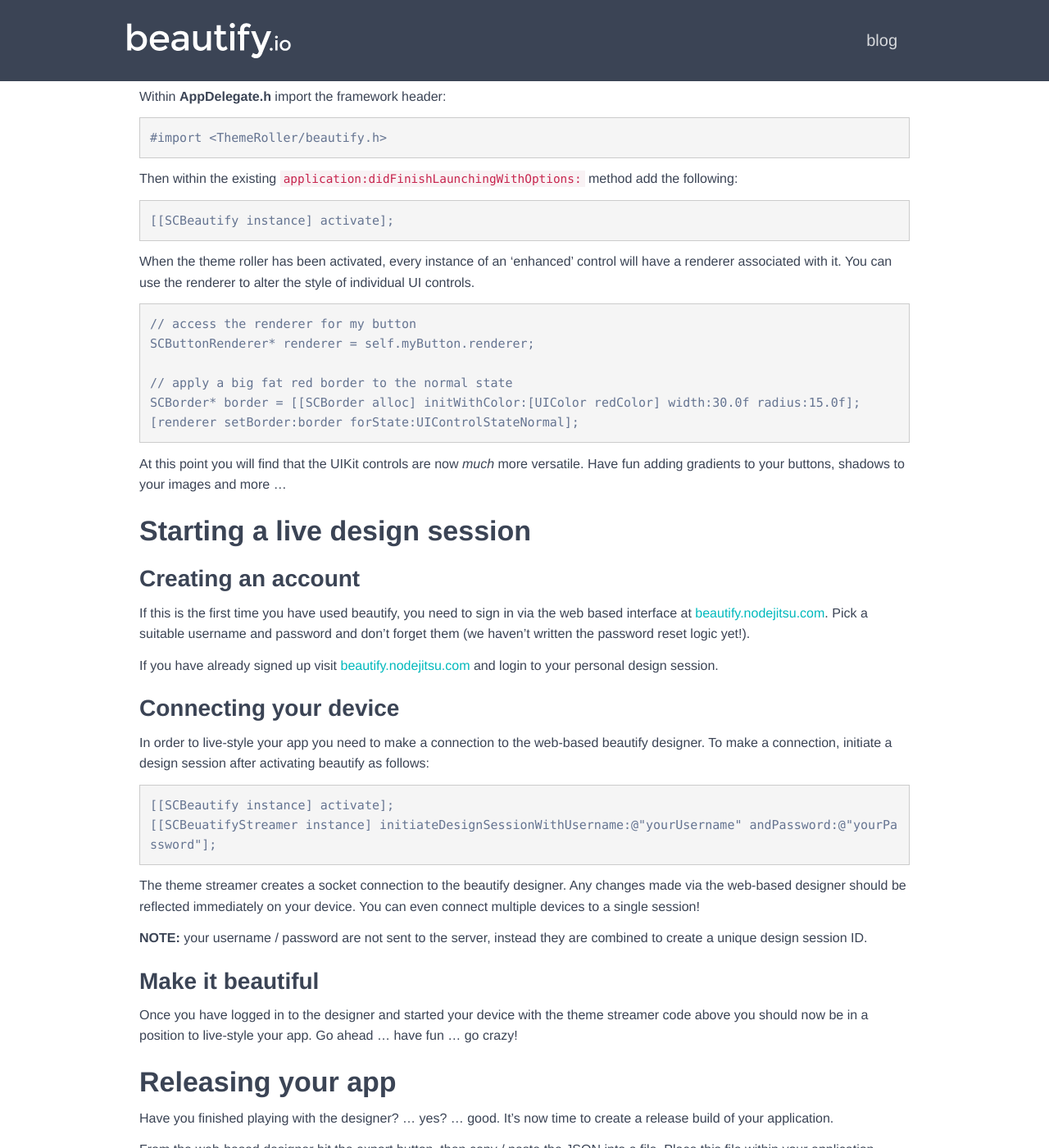
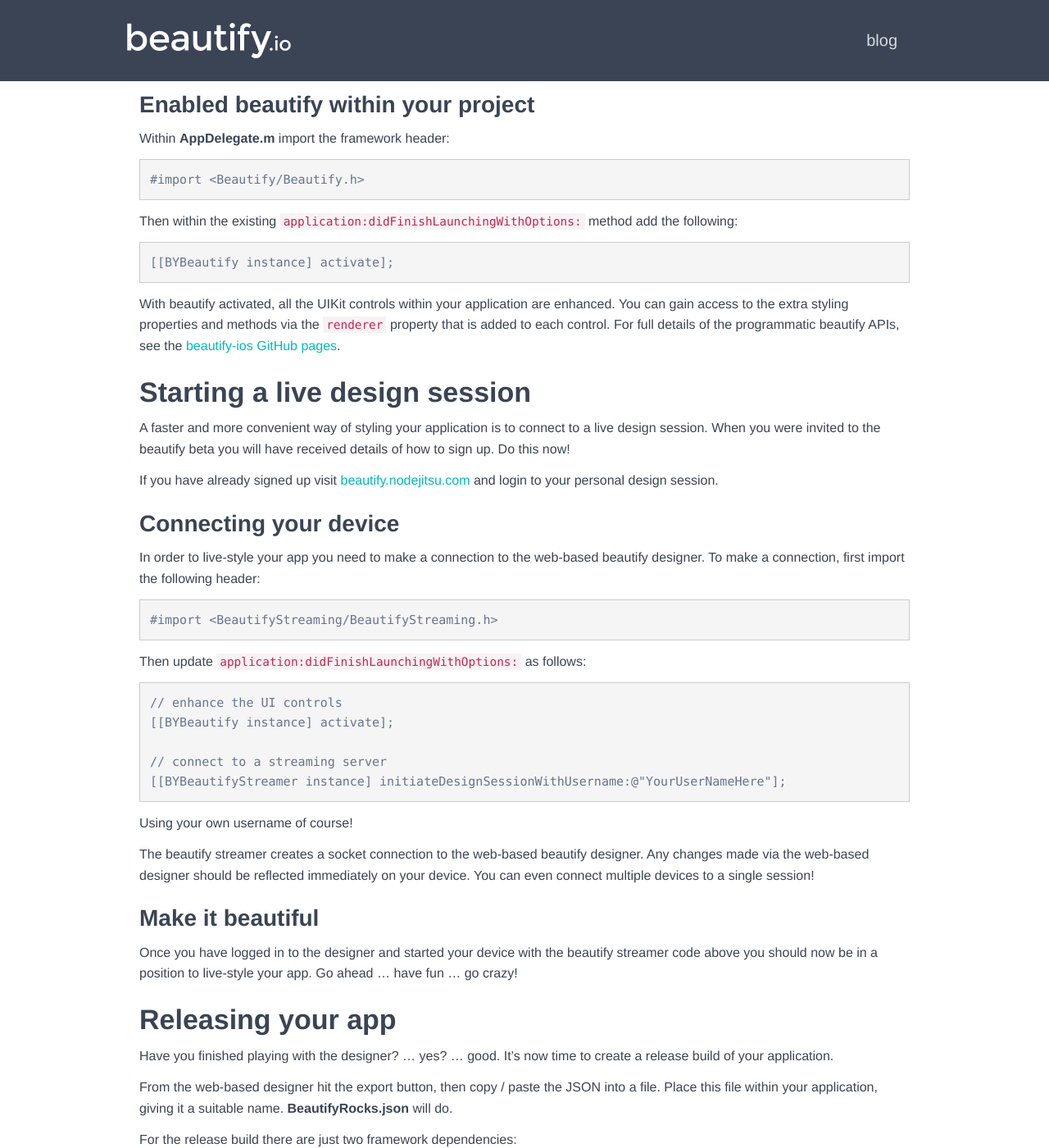
Before and after one commit to ChrisGrant/beautify-site, a Jekyll site: the page built from beta.md, in a window 1280 px wide and 1400 px high, scrolled down 1563 px. Shown: the whole window at 82% size. Built offline with Jekyll 4.4.1, drawn with Linux system fonts in a browser that asks for light colours; Markdown is read by kramdown in place of the engine named in the settings; some of the changed text lies outside the part shown.

Commit message:
Updated beta instructions

```diff
--- a/beta.md
+++ b/beta.md
@@ -19,18 +19,16 @@
 
 # Beautifying your app
 
-The following gives you brief introduction to beautify for iOS, and how to use it within your applications.
-
 ## The beautify process
 
 The following is a brief description of the process before we get into the details.
 
-1. Download and add the framework to your app. The beautify framework will magically enhance the graphical capabilities of the existing UI controls, adding shadows, gradients and much more ...
-2. Add a couple of lines of code to your app that will cause it to connect to the design server.
-3. Login to the web-based designer
+1. Download and add the **beautify-ios** and **beautify-ios-streaming** (plus dependencies) frameworks to your app. The **beautify-ios** framework will magically enhance the graphical capabilities of the existing UIKit controls, while the **beautify-ios-streaming** framework connects your app to the web-based designer.
+2. Add a couple of lines of code to your app to connect to the design server.
+3. Sign up to use the web-based designer, which is located at [beautify.nodejitsu.com](http://beautify.nodejitsu.com/), using the details that will have been sent to you via email.
 4. Get creative live-styling your app!
 5. When you are done, grab the design as a JSON file and include it in your app.
-6. For the release build, add the more lightweight release version of our framework (excludes the streaming magic), and point it to the JSON file.
+6. For the release build, you just need the **beautify-ios** framework and your JSON file.
 7. Bask in the glory of your beautiful app and profit!
 
 That all sounds pretty simple doesn't it? If you need more detailed instructions read on ...
@@ -39,19 +37,22 @@
 
 ### Obtain the iOS framework
 
-The first step is to obtain a copy of the beautify framework. There are two separate version of the framework, one for development builds, which includes the code required to connect to the web-based beautify designer, and one for release builds which just contains the UI enhancement and style roll-out code.
+The first step is to obtain a copy of the beautify iOS code. There are two separate frameworks that you need in order to run a live design sessions. These are:
+
++ **beautify-ios** - this framework enhances the capabilities of the UIKit controls, adding shadows, gradients, borders and much more. It is open source and hosted on [GitHub](https://github.com/beautify/beautify-ios).
++ **beautify-ios-streaming** - this framework connects your app to a live design session.
 
 Both frameworks are included in the following download:
 
- + [Beautify.zip]({{ site.baseurl }}releases/Beautify.0.0.2.zip)
+ + **TODO:** add S3 download link
 
 ### Add the required frameworks to your app
 
 In order to use beautify you need to add the framework to your project:
 
- + Drag **ThemeRoller.embeddedframework** into your project
+ + Copy the **Beautify.framework** into the *Frameworks* group in your project
 
-Beautify also depends on the following framework which you must also add to your application:
+Beautify also depends on the following frameworks which you must also add to your application:
 
  + **CFNetwork.framework** †
  + **Security.framework** †
@@ -62,47 +63,43 @@
 
 ### Enabled beautify within your project
 
-Within **AppDelegate.h** import the framework header:
+Within **AppDelegate.m** import the framework header:
 
-    #import <ThemeRoller/beautify.h>
+    #import <Beautify/Beautify.h>
 
 Then within the existing `application:didFinishLaunchingWithOptions:` method add the following:
 
-    [[SCBeautify instance] activate];
+    [[BYBeautify instance] activate];
 
-When the theme roller has been activated, every instance of an 'enhanced' control will have a renderer associated with it. You can use the renderer to alter the style of individual UI controls.
-
-    // access the renderer for my button
-    SCButtonRenderer* renderer = self.myButton.renderer;
-
-    // apply a big fat red border to the normal state
-    SCBorder* border = [[SCBorder alloc] initWithColor:[UIColor redColor] width:30.0f radius:15.0f];
-    [renderer setBorder:border forState:UIControlStateNormal];
-
-At this point you will find that the UIKit controls are now *much* more versatile. Have fun adding gradients to your buttons, shadows to your images and more ...
+With beautify activated, all the UIKit controls within your application are enhanced. You can gain access to the extra styling properties and methods via the `renderer` property that is added to each control. For full details of the programmatic beautify APIs, see the [beautify-ios GitHub pages](https://github.com/beautify/beautify-ios).
 
 ## Starting a live design session
 
-### Creating an account
-
-If this is the first time you have used beautify, you need to sign in via the web based interface at [beautify.nodejitsu.com](http://beautify.nodejitsu.com/). Pick a suitable username and password and don't forget them (we haven't written the password reset logic yet!).
+A faster and more convenient way of styling your application is to connect to a live design session. When you were invited to the beautify beta you will have received details of how to sign up. Do this now!
 
 If you have already signed up visit [beautify.nodejitsu.com](beautify.nodejitsu.com) and login to your personal design session.
 
 ### Connecting your device
 
-In order to live-style your app you need to make a connection to the web-based beautify designer. To make a connection, initiate a design session after activating beautify as follows:
+In order to live-style your app you need to make a connection to the web-based beautify designer. To make a connection, first import the following header:
 
-	[[SCBeautify instance] activate];
-	[[SCBeuatifyStreamer instance] initiateDesignSessionWithUsername:@"yourUsername" andPassword:@"yourPassword"];
+    #import <BeautifyStreaming/BeautifyStreaming.h>
 
-The theme streamer creates a socket connection to the beautify designer. Any changes made via the web-based designer should be reflected immediately on your device. You can even connect multiple devices to a single session!
+Then update `application:didFinishLaunchingWithOptions:` as follows:
 
-**NOTE:** your username / password are not sent to the server, instead they are combined to create a unique design session ID.
+    // enhance the UI controls
+    [[BYBeautify instance] activate];
+
+    // connect to a streaming server
+    [[BYBeautifyStreamer instance] initiateDesignSessionWithUsername:@"YourUserNameHere"];
+
+Using your own username of course!
+
+The beautify streamer creates a socket connection to the web-based beautify designer. Any changes made via the web-based designer should be reflected immediately on your device. You can even connect multiple devices to a single session!
 
 ### Make it beautiful
 
-Once you have logged in to the designer and started your device with the theme streamer code above you should now be in a position to live-style your app. Go ahead ... have fun ... go crazy!
+Once you have logged in to the designer and started your device with the beautify streamer code above you should now be in a position to live-style your app. Go ahead ... have fun ... go crazy!
 
 ## Releasing your app
 
@@ -112,12 +109,12 @@
 
 For the release build there are just two framework dependencies:
 
- + **ThemeRoller.embeddedframework**
+ + **Beautify.framework**
  + **QuartzCore.framework**
 
 Within the `application:didFinishLaunchingWithOptions:` method you just need to activate and load your designs as follows:
 
-    [[SCBeautify instance] activateWithStyle:@"BeautifyRocks"];
+    [[BYBeautify instance] activateWithStyle:@"BeautifyRocks"];
 
 And that's it!
 
@@ -130,6 +127,4 @@
 The following is a few notes regarding the current Beautify for iOS framework that might help you in your development:
 
  + We currently beautify the following controls: `UITextField`, `UIButton`, `UILabel`, `UINavigationBar`, `UITableViewCell`, `UISwitch`, `UIViewController`, `UIImageView` and `UIBarButtonItem` - there will be more to follow ...
- + We only beautify custom buttons.
- + We only beautify rounded text fields.
  + We have added a highlighted state to `UITextField` which is indicates when a text field is being edited. We think this is pretty cool!
```
